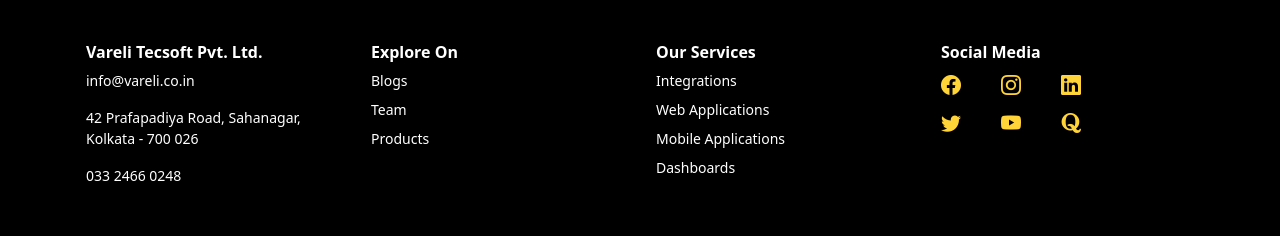
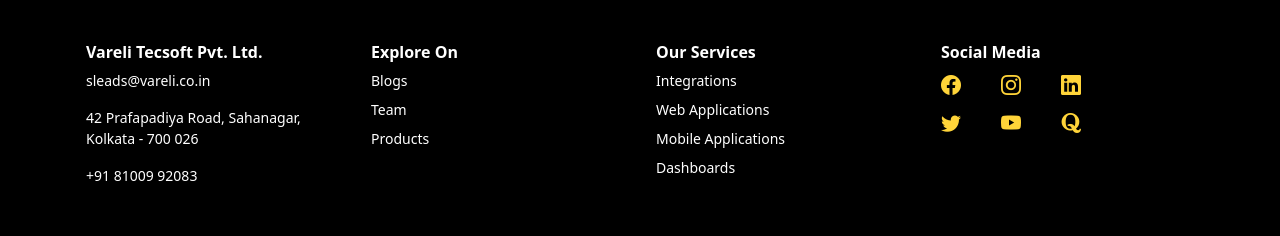
Before and after one commit to rahul04070407/namasteDesk, an Angular app: page / in a window 1280 px wide. Shown: the part 6011-6247 px from the top of the page. Built offline with nearby package versions, Linux system fonts and the light colour scheme.

Commit message:
footer fix

```diff
--- a/src/app/pages/footer/footer.component.html
+++ b/src/app/pages/footer/footer.component.html
@@ -5,7 +5,7 @@
         <h6 class="fw-bold">Vareli Tecsoft Pvt. Ltd.</h6>
         <p class="small">{{email}}</p>
         <p class="small">42 Prafapadiya Road, Sahanagar,<br>Kolkata - 700 026</p>
-        <p class="small">033 2466 0248</p>
+        <p class="small">+91 81009 92083</p>
       </div>
 
       <div class="col-md-3">
--- a/src/app/pages/footer/footer.component.ts
+++ b/src/app/pages/footer/footer.component.ts
@@ -8,5 +8,5 @@ import { Component } from '@angular/core';
   styleUrl: './footer.component.scss'
 })
 export class FooterComponent {
-email = 'info@vareli.co.in';
+email = 'sleads@vareli.co.in';
 }
```
